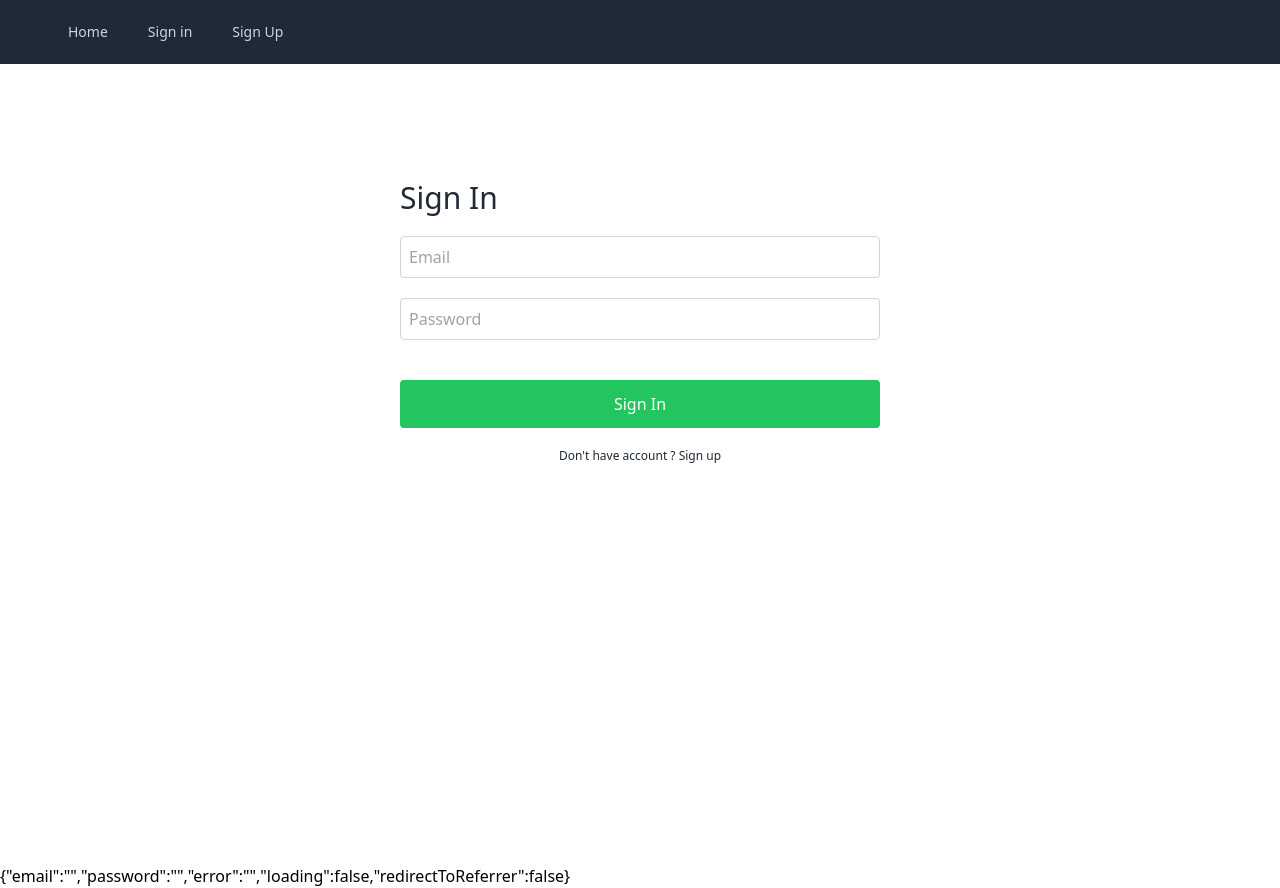
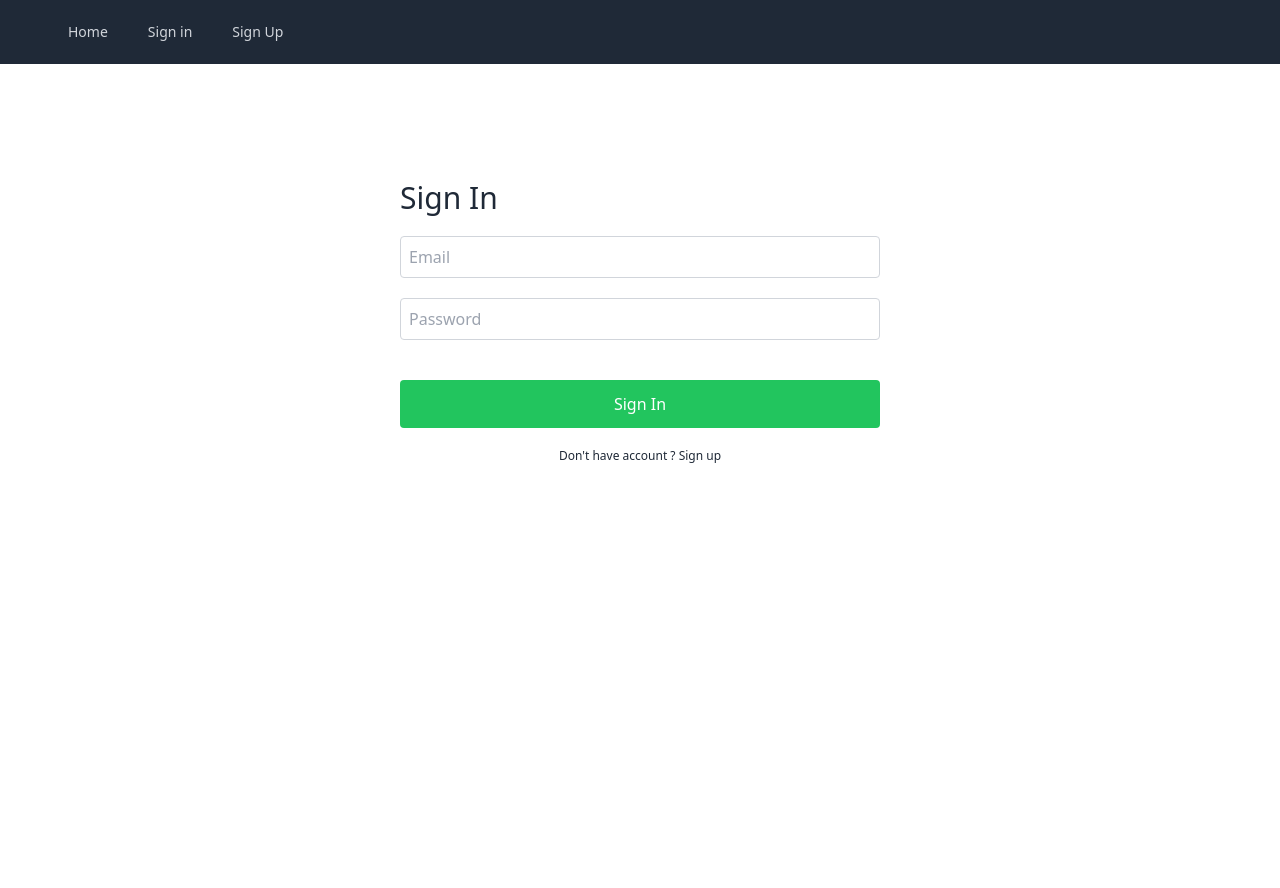
Before and after one commit to prasan-24/MERN_Ecommerce, a React (Create React App) app in the folder ecommerce-front/: page /signin in a window 1280 px wide. After the commit the page ends 864 px from the top, so only its background shows below. Built offline with nearby package versions, Linux system fonts and the light colour scheme.

Commit message:
change done sign and sign up completed

```diff
--- a/ecommerce-front/src/user/Signin.js
+++ b/ecommerce-front/src/user/Signin.js
@@ -51,6 +51,7 @@ export default function Signin() {
     event.preventDefault();
     setValues({ ...values, error: false, loading: true });
     doSignin({ email, password }).then((data) => {
+      console.log(data);
       if (data.error) {
         setValues({ ...values, error: data.error, loading: false });
       } else {
@@ -77,7 +78,7 @@ export default function Signin() {
     }
   };
 
-  function signUpForm() {
+  function signInForm() {
     return (
       <React.Fragment>
         <div class="flex min-h-screen bg-white">
@@ -133,9 +134,8 @@ export default function Signin() {
     >
       {showError()}
       {showLoading()}
-      {signUpForm()}
+      {signInForm()}
       {redirectUser()}
-      {JSON.stringify(values)}
     </Layout>
   );
 }
```
